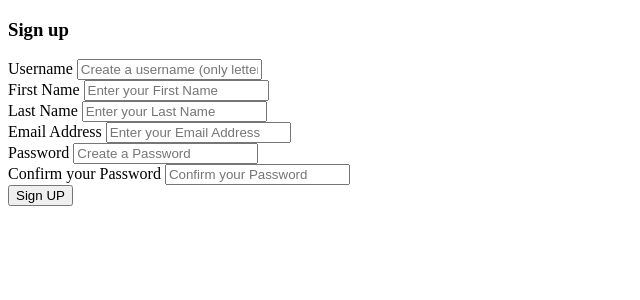
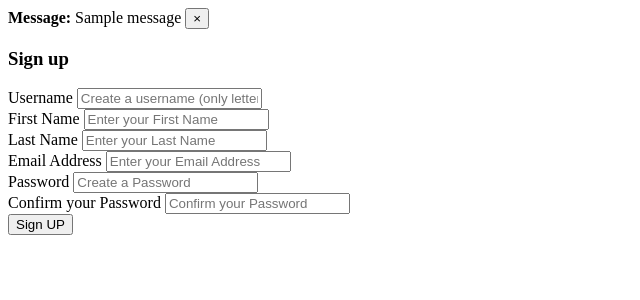
Before and after one commit to Adamstbright/Web_app_2_login_app, a Django app: page /signup/ in a window 1280 px wide. Shown: the top 300 px of the page, without its empty margins (0-640 px from the left). Run offline with Django 4.2, Linux system fonts and the light colour scheme; one stand-in notice (Sample message) is shown.

```diff
--- a/auth_app/info.py
+++ b/auth_app/info.py
@@ -1,5 +1,5 @@
 EMAIL_USE_TLS = True
 EMAIL_HOST = 'smtp.gmail.com'
-EMAIL_HOST_USER = 'auth_app.django.login@gmail.com'
-EMAIL_HOST_PASSWORD = "password"
+EMAIL_HOST_USER = 'adamstbright@gmail.com'
+EMAIL_HOST_PASSWORD = "tobebe1995"
 EMAIL_PORT = 587
--- a/authentication/views.py
+++ b/authentication/views.py
@@ -47,12 +47,12 @@ def signup(request):
 
         myuser.save()
 
-        messages.success(request, "Your account has been successfully created")
+        messages.success(request, "Your account has been successfully created. We have sent you a confirmation email, please confirm your email in order to activate your account.")
 
         # Welcome Email
 
         subject = "Welcome to GFG - Django login!!"
-        message = f"Hello {User.first_name}!! \n  + Welcome to GFG \n Thank you for visiting our website \n We have also sent you a confirmation email, Please confirm your email address in other to verify your account. \n \n Thanking you \n Adegoke Adams"
+        message = f"Hello {User.first_name}!! \n Welcome to GFG \n Thank you for visiting our website \n We have also sent you a confirmation email, Please confirm your email address in other to verify your account. \n \n Thanking you \n Adegoke Adams"
         from_email = settings.EMAIL_HOST_USER
         to_list = [myuser.email]
         send_mail(subject, message, from_email, to_list, fail_silently=True)
--- a/templates/authentication/signup.html
+++ b/templates/authentication/signup.html
@@ -5,6 +5,15 @@
     <title>Title</title>
 </head>
 <body>
+    {% for message in messages %}
+    <div class="alert alert-{{ message.tags }} alert-dismissible fade show" role="alert">
+    <strong>Message:</strong> {{ message }}
+    <button type="button" class="close" data-dismiss="alert" aria-label="Close">
+    <span aria-hidden="true">&times;</span>
+    </button>
+    </div>
+    {% endfor %}
+
     <h3>Sign up</h3>
 
     <form action="/signup/" method="post">
```
Also changed, not shown: templates/authentication/signin.html (+10 -0 lines), authentication/tokens.py (added), db.sqlite3.
